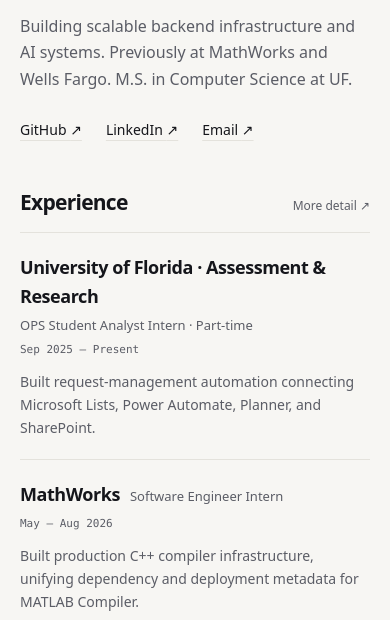
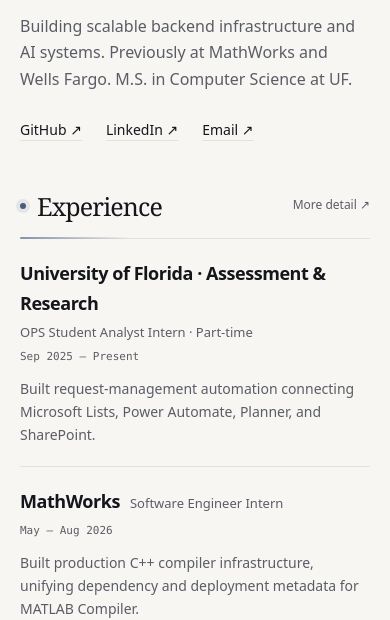
Before and after one commit to Shubhank2604/Portfolio, an Astro site: page / in a window 390 px wide. Shown: the part 232-852 px from the top of the page. Built offline with nearby package versions, Linux system fonts and the light colour scheme; Astro itself is replaced by a stand-in of ours.

Commit message:
Refine portfolio typography and update verified profile details

```diff
--- a/src/styles/global.css
+++ b/src/styles/global.css
@@ -68,8 +68,11 @@
 .hero-links a { text-decoration:underline; text-underline-offset:5px; text-decoration-color:var(--line); }
 .hero-links a:hover { text-decoration-color:var(--signal); }
 .home-section { padding-bottom:60px; }
-.section-heading { display:flex; align-items:baseline; justify-content:space-between; gap:20px; border-bottom:1px solid var(--line); padding-bottom:15px; }
-.section-heading h2 { font-size:22px; line-height:1.3; font-weight:550; letter-spacing:-.035em; }
+/* Editorial section titles: serif hierarchy with a restrained blue-gray glaze. */
+.section-heading { position:relative; display:flex; align-items:baseline; justify-content:space-between; gap:20px; border-bottom:1px solid var(--line); padding:2px 0 17px; }
+.section-heading::after { content:''; position:absolute; left:0; bottom:-1px; width:112px; height:2px; border-radius:99px; background:linear-gradient(90deg, color-mix(in srgb, var(--signal) 65%, var(--paper)), transparent); pointer-events:none; }
+.section-heading h2 { display:flex; align-items:center; gap:13px; font:500 28px/1.2 var(--display-font); letter-spacing:-.035em; }
+.section-heading h2::before { content:''; flex:none; display:block; width:6px; height:6px; border-radius:50%; background:var(--signal); box-shadow:0 0 0 4px color-mix(in srgb, var(--signal) 11%, transparent); }
 .small-link { color:var(--ink-soft); font-size:12px; }
 .experience-row { display:grid; grid-template-columns:minmax(0,1fr) auto; gap:6px 24px; border-bottom:1px solid var(--line); padding:21px 0; }
 .row-title { display:flex; flex-wrap:wrap; align-items:baseline; gap:3px 12px; }
@@ -161,7 +164,7 @@
   .hero-role { font-size:16px; }
   .home-section { padding-bottom:44px; }
   .section-heading { gap:16px; }
-  .section-heading h2 { font-size:21px; }
+  .section-heading h2 { font-size:25px; gap:11px; }
   .experience-row { grid-template-columns:1fr; gap:5px; padding:20px 0; }
   .row-title { gap:3px 10px; }
   .row-title>span { font-size:13px; }
```
